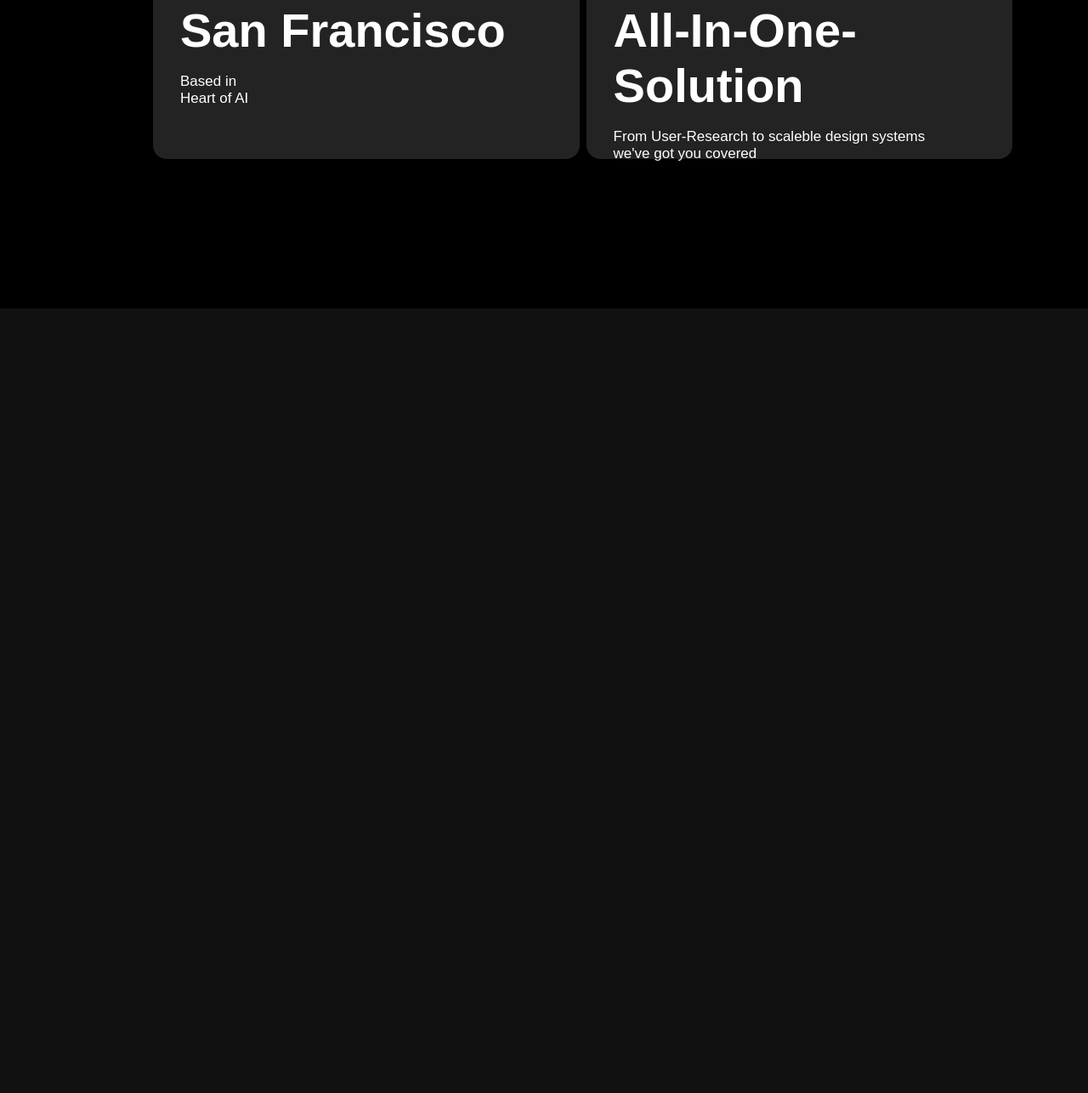
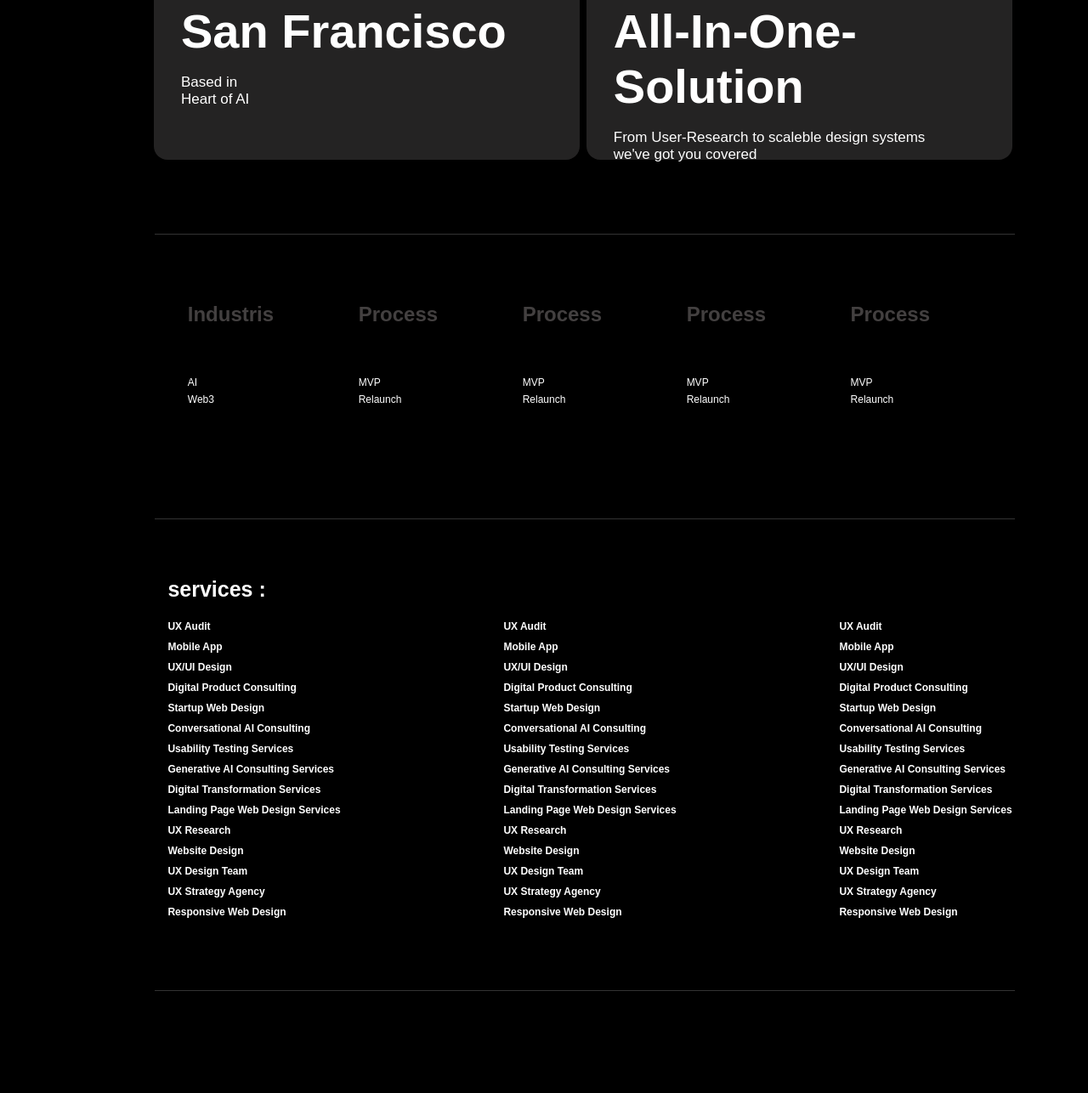
Before and after one commit to Rudrapaul2006/Rudra-s-LAZAREV-website, a plain HTML site: page index.html in a window 1280 px wide. Shown: the part 9633-10919 px from the top of the page at 85% size. Before the commit the page ends 9996 px from the top, so only its background shows below. Drawn offline with nearby package versions, Linux system fonts and the light colour scheme.

Commit message:
eleventh-page

```diff
--- a/index.html
+++ b/index.html
@@ -4,8 +4,10 @@
 <head>
     <meta charset="UTF-8">
     <meta name="viewport" content="width=device-width, initial-scale=1.0">
-        <title>🪀 —  RUDRA's UI & UX AGENCY</title>
-    <link rel="shortcut icon" href="https://assets-global.website-files.com/64a2ab71942e1d57feb6fe39/6528221f95333ff155d01ad2_fav.gif" type="image/x-icon">
+    <title>🪀 — RUDRA's UI & UX AGENCY</title>
+    <link rel="shortcut icon"
+        href="https://assets-global.website-files.com/64a2ab71942e1d57feb6fe39/6528221f95333ff155d01ad2_fav.gif"
+        type="image/x-icon">
     <link rel="stylesheet" href="style.css">
     <link rel="stylesheet" href="https://cdnjs.cloudflare.com/ajax/libs/font-awesome/6.7.2/css/all.min.css"
         integrity="sha512-Evv84Mr4kqVGRNSgIGL/F/aIDqQb7xQ2vcrdIwxfjThSH8CSR7PBEakCr51Ck+w+/U6swU2Im1vVX0SVk9ABhg=="
@@ -21,7 +23,9 @@
     integrity="sha512-kJlvECunwXftkPwyvHbclArO8wszgBGisiLeuDFwNM8ws+wKIw0sv1os3ClWZOcrEB2eRXULYUsm8OVRGJKwGA=="
     crossorigin="anonymous" referrerpolicy="no-referrer" />
 
-<script src="https://cdnjs.cloudflare.com/ajax/libs/gsap/3.13.0/ScrollTrigger.min.js" integrity="sha512-P2IDYZfqSwjcSjX0BKeNhwRUH8zRPGlgcWl5n6gBLzdi4Y5/0O4zaXrtO4K9TZK6Hn1BenYpKowuCavNandERg==" crossorigin="anonymous" referrerpolicy="no-referrer"></script>
+<script src="https://cdnjs.cloudflare.com/ajax/libs/gsap/3.13.0/ScrollTrigger.min.js"
+    integrity="sha512-P2IDYZfqSwjcSjX0BKeNhwRUH8zRPGlgcWl5n6gBLzdi4Y5/0O4zaXrtO4K9TZK6Hn1BenYpKowuCavNandERg=="
+    crossorigin="anonymous" referrerpolicy="no-referrer"></script>
 
 <script src="script.js" defer></script>
 
@@ -445,6 +449,91 @@
 
         </div>
 
+        <div class="page11">
+            <div class="page11-content">
+                <div class="page11-content-1">
+                    <h5>Industris</h5>
+                    <h6>AI <br>Web3</h6>
+                </div>
+                <div class="page11-content-1">
+                    <h5>Process</h5>
+                    <h6>MVP <br>Relaunch</h6>
+                </div>
+                <div class="page11-content-1">
+                    <h5>Process</h5>
+                    <h6>MVP <br>Relaunch</h6>
+                </div>
+                <div class="page11-content-1">
+                    <h5>Process</h5>
+                    <h6>MVP <br>Relaunch</h6>
+                </div>
+                <div class="page11-content-1">
+                    <h5>Process</h5>
+                    <h6>MVP <br>Relaunch</h6>
+                </div>
+                <div class="page11-content-1"></div>
+            </div>
+
+            <div class="content-bottom">
+                <div>
+                    <h4>services :</h4>
+                </div>
+                <div class="h6-content">
+                    <div>
+                    <h6>UX Audit</h6>
+                    <h6>Mobile App</h6>
+                    <h6>UX/UI Design</h6>
+                    <h6>Digital Product Consulting</h6>
+                    <h6>Startup Web Design</h6>
+                    <h6>Conversational AI Consulting</h6>
+                    <h6>Usability Testing Services</h6>
+                    <h6>Generative AI Consulting Services</h6>
+                    <h6>Digital Transformation Services</h6>
+                    <h6>Landing Page Web Design Services</h6>
+                    <h6>UX Research</h6>
+                    <h6>Website Design</h6>
+                    <h6>UX Design Team</h6>
+                    <h6>UX Strategy Agency</h6>
+                    <h6>Responsive Web Design</h6>
+                    </div>
+                    <div>
+                    <h6>UX Audit</h6>
+                    <h6>Mobile App</h6>
+                    <h6>UX/UI Design</h6>
+                    <h6>Digital Product Consulting</h6>
+                    <h6>Startup Web Design</h6>
+                    <h6>Conversational AI Consulting</h6>
+                    <h6>Usability Testing Services</h6>
+                    <h6>Generative AI Consulting Services</h6>
+                    <h6>Digital Transformation Services</h6>
+                    <h6>Landing Page Web Design Services</h6>
+                    <h6>UX Research</h6>
+                    <h6>Website Design</h6>
+                    <h6>UX Design Team</h6>
+                    <h6>UX Strategy Agency</h6>
+                    <h6>Responsive Web Design</h6>
+                    </div>
+                    <div>
+                    <h6>UX Audit</h6>
+                    <h6>Mobile App</h6>
+                    <h6>UX/UI Design</h6>
+                    <h6>Digital Product Consulting</h6>
+                    <h6>Startup Web Design</h6>
+                    <h6>Conversational AI Consulting</h6>
+                    <h6>Usability Testing Services</h6>
+                    <h6>Generative AI Consulting Services</h6>
+                    <h6>Digital Transformation Services</h6>
+                    <h6>Landing Page Web Design Services</h6>
+                    <h6>UX Research</h6>
+                    <h6>Website Design</h6>
+                    <h6>UX Design Team</h6>
+                    <h6>UX Strategy Agency</h6>
+                    <h6>Responsive Web Design</h6>
+                    </div>
+                </div>
+            </div>
+        </div>
+
     </div>
 
 </body>
--- a/style.css
+++ b/style.css
@@ -847,9 +847,9 @@ summary:hover {
 
 /* page - 10 */
 .page10 {
-    /* border: 1px solid red; */
+    border: 1px solid black;
     height: 125vh;
-    background-color: #000000;
+    background-color: #000;
 }
 
 .page10-content {
@@ -894,7 +894,6 @@ summary:hover {
     margin-left: 22.5vh;
     display: flex;
     flex-direction: row;
-
     gap: 1vh;
 }
 
@@ -922,7 +921,91 @@ summary:hover {
 /* Page - 11  ( Footer ) */
 
 .page11 {
-    height: 100vh;
+    background-color: #000000;
+    height: 140vh;
     width: 100%;
+}
+
+.page11 .page11-content {
+    /* border: 1px solid #0919fb;    */
+    border-top: 1px solid #333;
+    min-height: 30%;
+    width: 79%;
+    padding-left: 3%;
+    margin-left: 22.8vh;
+    display: flex;
+    justify-content: space-between;
+    border-bottom: 1px solid #333;
 
 }
+
+.page11 .page11-content .page11-content-1 {
+    display: flex;
+    flex-direction: column;
+    align-items: flex-start;
+    gap: 7vh;
+}
+
+.page11 .page11-content .page11-content-1 h5 {
+    margin-top: 10vh;
+    font-size: 3vh;
+    font-weight: 800;
+    color: #434040;
+    transition: ease .3s;
+}
+
+.page11 .page11-content .page11-content-1 h5:hover {
+    color : #0BA34E
+}
+
+.page11 .page11-content .page11-content-1 h6 {
+    font-size: 12px;
+    line-height: 20px;
+    font-weight: 400;
+    padding-bottom: 8vh;
+}
+
+.page11 .content-bottom {
+    /* border: 1px solid green;  */
+    margin-top: 7vh;
+    height: 55%;
+    width: 79%;
+    margin-left: 22.8vh;
+}
+
+.page11 .content-bottom h4 {
+    width: max-content;
+    font-size: 25px;
+    padding: 12px 15px;
+    transition: ease-in .1s;
+}
+
+.page11  h4:hover {
+    color: #0BA34E;
+}
+
+.page11 .content-bottom .h6-content {
+    /* border: 1px solid red; */
+    width: 100%;
+    display: flex;
+    justify-content: space-between;
+    margin-top: 5px;
+    gap: 12vh;
+    padding-bottom: 10vh;
+    border-bottom: 1px solid #333;
+}
+
+.page11 .content-bottom .h6-content h6 {
+    /* border: 1px solid red; */
+    width: max-content;
+    line-height: 24px;
+    padding-left: 15px;
+    padding-right: 3px;
+    font-weight: 600;
+    font-size: 12px;
+    transition: ease .2s;
+}
+
+.page11 .content-bottom .h6-content h6:hover {
+    color : #0919fb;
+}
```
